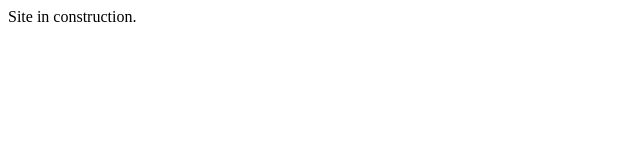
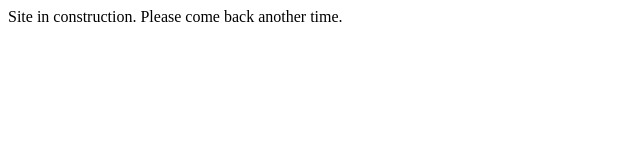
Before and after one commit to delinqu3nt/webserver, a plain HTML site: page index.html in a window 1280 px wide. Shown: the whole page, without its empty margins (0-640 px from the left). Drawn offline with Linux system fonts and the light colour scheme.

Commit message:
Autocommit: Fri 31 May 2019 11:23:58 AM PDT

```diff
--- a/index.html
+++ b/index.html
@@ -2,5 +2,6 @@
 <title>Spoopy Server</title>
 <body>
 Site in construction.
+Please come back another time.
 </body>
 </html>
```
